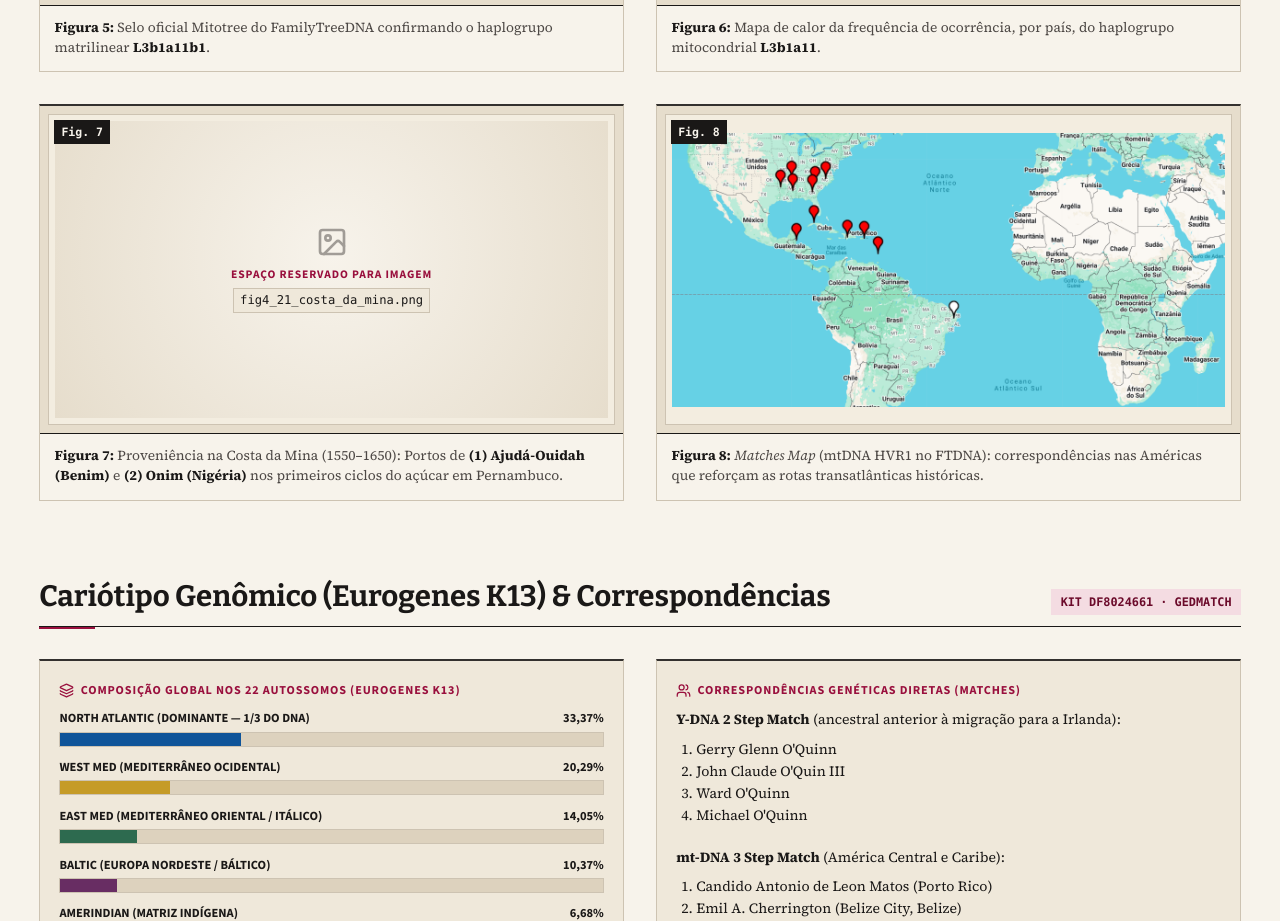
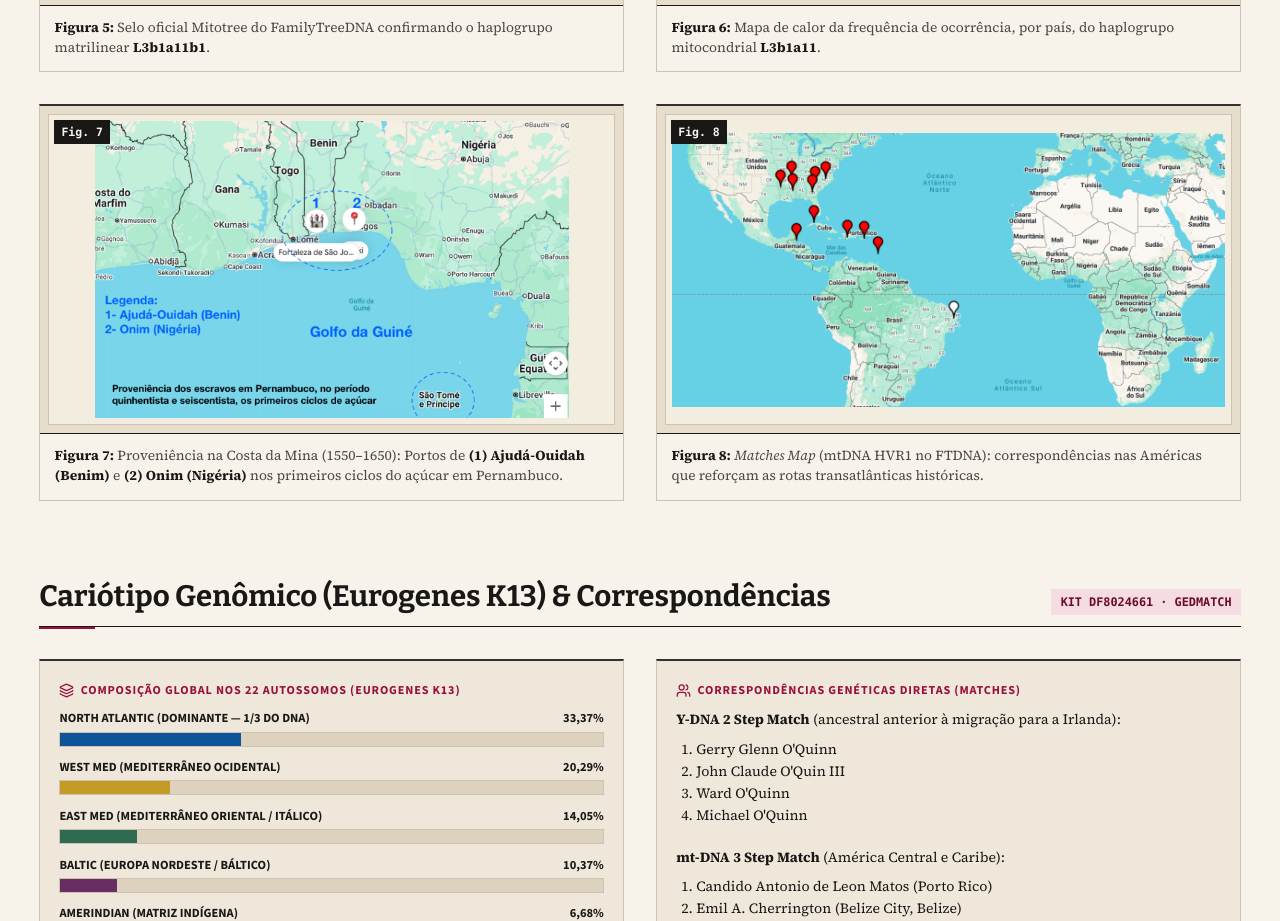
Before and after one commit to hmdeoliveira/home, a plain HTML site: page Haplogrupos.html in a window 1280 px wide. Shown: the part 4298-5219 px from the top of the page. Drawn offline with nearby package versions, Linux system fonts and the light colour scheme.

Commit message:
Update Haplogrupos.html

```diff
--- a/Haplogrupos.html
+++ b/Haplogrupos.html
@@ -1402,8 +1402,8 @@
       },
       'fig-4-21': {
         title: 'Figura 7 — Rotas Transatlânticas e Costa da Mina (1550–1650)',
-        file: 'fig4_21_costa_da_mina.png',
-        alts: ['fig4_21_costa_da_mina.jpg', 'Figura4.21.png'],
+        file: 'costa_da_mina.png',
+        alts: ['costa_da_mina.jpg', 'Figura4.21.png'],
         caption: 'Proveniência nos primeiros ciclos açucareiros de Pernambuco: Portos de Ajudá-Ouidah (Benim) e Onim (Nigéria).'
       },
       'fig-4-22': {
```
